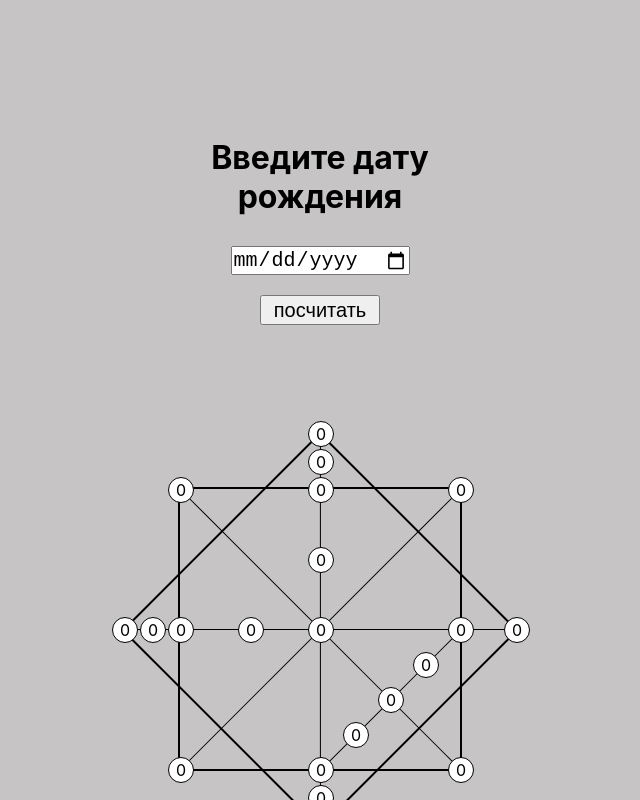
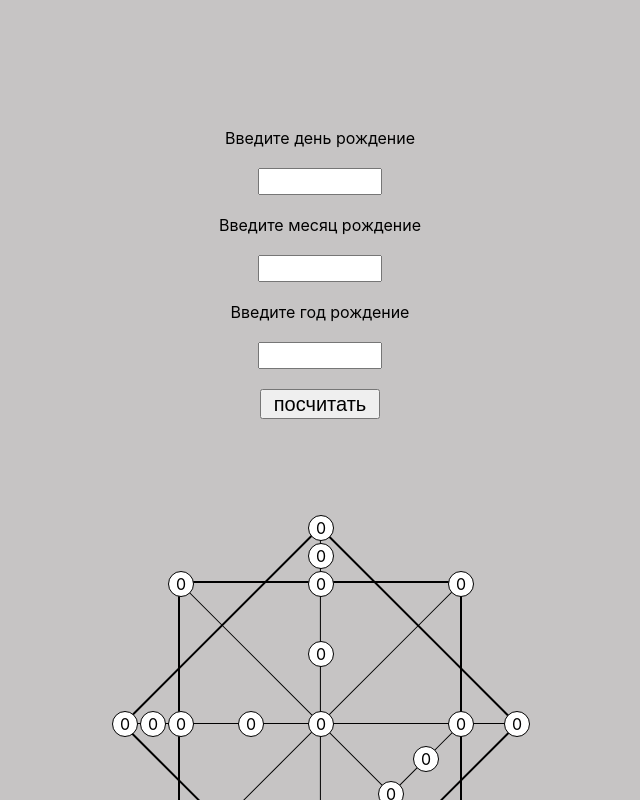
Before and after one commit to AlexJankovich/number-app, a React (Create React App) app: page / in a window 1280 px wide. Shown: the top 800 px of the page, without its empty margins (320-960 px from the left). Built offline with nearby package versions, Linux system fonts and the light colour scheme.

Commit message:
refactor input: add hook-form, error validation refactor

```diff
--- a/package.json
+++ b/package.json
@@ -14,6 +14,7 @@
     "gh-pages": "^3.1.0",
     "react": "^17.0.1",
     "react-dom": "^17.0.1",
+    "react-hook-form": "^6.11.3",
     "react-scripts": "4.0.0",
     "typescript": "^4.0.3",
     "web-vitals": "^0.2.4"
--- a/src/App.css
+++ b/src/App.css
@@ -1,3 +1,4 @@
+
 * {
     margin: 0;
     padding: 0;
@@ -36,14 +37,23 @@
     justify-content: center;
     margin:0 auto ;
     padding-top: 10%;
-    width: 25%;
+    width:35%;
     align-items: center;
 }
 
 .input input{
     font-size: 20px;
     margin: 20px 0;
+    width: 120px;
+    /*display: block;*/
+    text-align: center;
 }
+
+.input form {
+    display: flex;
+    flex-direction: column;
+    align-items: center;
+    }
 
 .input button{
     width: 120px;
@@ -67,7 +77,6 @@
     border-bottom: 2px solid gray;
 }
 
-
 .description h3 {
     padding: 10px 0;
     }
--- a/src/App.tsx
+++ b/src/App.tsx
@@ -1,7 +1,7 @@
-import React, {ChangeEvent, useEffect, useState} from 'react';
+import React, {ChangeEvent, FormEvent, useEffect, useState} from 'react';
 import './App.css';
 import {Description} from './Common/Description/Description';
-import {Square} from "./Common/Square/Square";
+import {Square} from './Common/Square/Square';
 import {
     DataObj, KarmicVar, SomeonePowerVar,
     // DataObj2,
@@ -12,29 +12,65 @@ import {
     TalentsArray,
     TalentsVar
 } from './Utils/data';
-import {Energy, KarmicText, SomeoneDestiny, SomeonePower, TalentsText} from "./assets/text";
+import {Energy, KarmicText, SomeoneDestiny, SomeonePower, TalentsText} from './assets/text';
+import {useForm} from 'react-hook-form';
 
 function App() {
-    const [date, setDate] = useState('')
-
-    let str = date.split('-')
 
     const [newData, setNewData] = useState<Array<string>>([])
 
-    const calcKart = () => {
-        setNewData([...str])
+
+    type InputsTypes = {
+        day: string
+        month: string
+        year: string
     }
 
-    const onChangeDate = (e: ChangeEvent<HTMLInputElement>) => {
-        setDate(e.currentTarget.value)
+    const {register, handleSubmit, watch, errors} = useForm<InputsTypes>()
+
+    const calcKart = (data: InputsTypes) => {
+        setNewData([...Object.values(data).reverse()])
     }
 
     return (
         <>
             <div className='input'>
-                <h1>Введите дату рождения</h1>
-                <input type="date" onChange={onChangeDate}/>
-                <button onClick={calcKart}> посчитать</button>
+                <form onSubmit={handleSubmit(calcKart)}>
+                    <label htmlFor="">Введите день рождение</label>
+                    <div style={{color: 'red'}}>{errors?.day?.message}</div>
+                    <input name='day'
+                           type='number'
+                           ref={register({
+                               required: {value: true, message: 'Поле не должно быть пустым'},
+                               max: {value: 31, message: 'Введите число от 1 до 31'},
+                               min: {value: 1, message: 'Введите число от 1 до 31'}
+                           })}/>
+                    <label htmlFor="">Введите месяц рождение</label>
+
+                    <div style={{color: 'red'}}>{errors?.month?.message}</div>
+                    <input name='month'
+                           type='number'
+                           ref={register({
+                               required: {value: true, message: 'Поле не должно быть пустым'},
+                               max: {value: 12, message: 'Введите число от 1 до 12'},
+                               min: {value: 1, message: 'Введите число от 1 до 12'}
+                           })}/>
+
+                    <label htmlFor="">Введите год рождение</label>
+
+                    <div style={{color: 'red'}}>{errors?.year?.message}</div>
+                    <input name='year'
+                           type='number'
+                           ref={register({
+                               required: {value: true, message: 'Поле не должно быть пустым'},
+                               max: {value: 3000, message: 'Введите число от 1 до 3000'},
+                               min: {value: 0, message: 'Введите число от 1 до 3000'}
+                           })}/>
+
+                    <div>
+                        <button type='submit'> посчитать</button>
+                    </div>
+                </form>
             </div>
             <div className='wrapper'>
                 <div className='squares'>
@@ -43,36 +79,26 @@ function App() {
                     </div>
                 </div>
             </div>
+            {newData.length === 3 ? <>
                 <div className='description'>
-                {newData.length===3?<Description
+                    <Description
                         Data={TalentsArray(TalentsVar, DataObj, newData, TalentsText)}
                         title={'1. Таланты по дате рождения:'}
-                />:null}
+                    />
                 </div>
                 <div className='description'>
-                {newData.length===3?<Description
+                    <Description
                         Data={TalentsArray(SomeonePowerVar, DataObj, newData, SomeonePower)}
                         title={'2. Зона комфорта (ресурса), вход в личную силу-успех (какие действия открывают и что именно открывается)'}
-                />:null}
+                    />
                 </div>
                 <div className='description'>
-                {newData.length===3?<Description
+                    <Description
                         Data={TalentsArray(KarmicVar, DataObj, newData, KarmicText)}
                         title={'5. Карма по предыдущим жизням (сначала идёт приблизительное описание того, что там было)'}
-                />:null}
+                    />
                 </div>
-            {/*<div className='description'>*/}
-            {/*    {newData.length===3?<Description*/}
-            {/*        Data={TalentsArray(Someone, DataObj2, newData, SomeoneDestiny)}*/}
-            {/*        title={'Личное предназначение'}*/}
-            {/*    />:null}*/}
-            {/*</div>*/}
-            {/*<div className='description'>*/}
-            {/*    {newData.length===3?<Description*/}
-            {/*        Data={TalentsArray(EnergyVar, DataObj2, newData, Energy)}*/}
-            {/*        title={'Энергия, которая сдерживает всё негативное в карте'}*/}
-            {/*    />:null}*/}
-            {/*</div>*/}
+            </> : null}
         </>
     );
 }
--- a/src/Common/Description/Description.tsx
+++ b/src/Common/Description/Description.tsx
@@ -7,10 +7,9 @@ type DescriptionPropsType = {
 }
 
 export const Description = (props: DescriptionPropsType) => {
-    debugger
 
     const content = props.Data.map((i, index) => {
-            return <div>
+            return <div key={index}>
                 <h3>{Object.keys(i)[0]} : {i[Object.keys(i)[0]].title}</h3>
                 <div>{i[Object.keys(i)[0]].text}</div>
             </div>
```
Also changed, not shown: 1 other file (tests, documents, lock files or other folders). Lines whose indentation alone changed are shown as unchanged.
